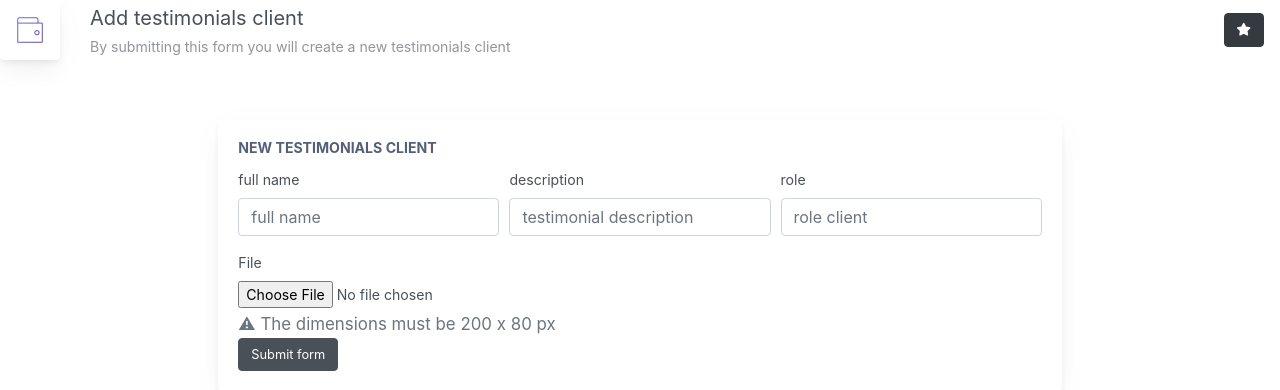
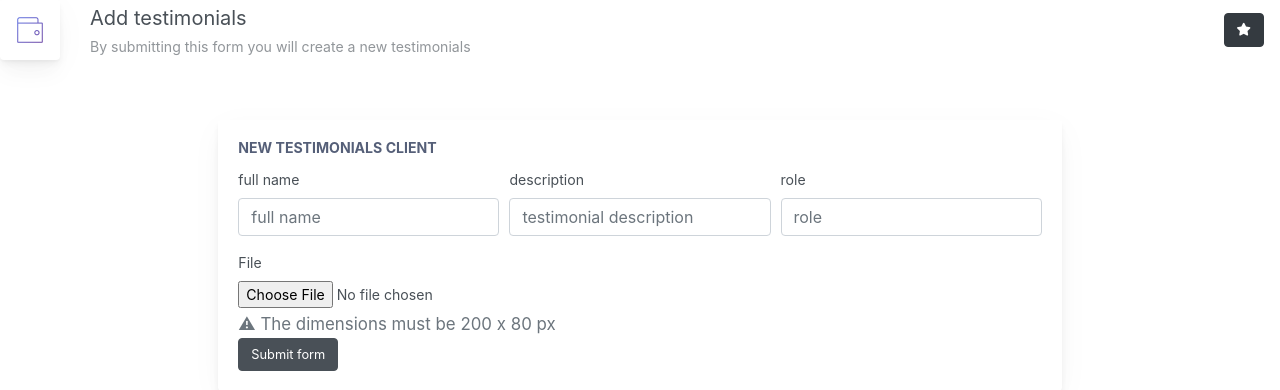
Before and after one commit to Salma-hu/Portfolio, a PHP site: template back-end/resources/templates/back/testimonials/create_testimonials.php in a window 1280 px wide. Shown: the top 390 px of the page. Run offline with PHP 8.4, Linux system fonts and the light colour scheme; the template is opened without the code that fills it, so the values that code supplies are empty; some libraries are stand-ins or nearby versions.

Commit message:
Update create_testimonials.php

```diff
--- a/back-end/resources/templates/back/testimonials/create_testimonials.php
+++ b/back-end/resources/templates/back/testimonials/create_testimonials.php
@@ -10,9 +10,9 @@ submit_testimonials();
                     <i class="pe-7s-wallet icon-gradient bg-plum-plate"> </i>
                 </div>
                 <div>
-                    Add testimonials client
+                    Add testimonials
                     <div class="page-title-subheading">
-                        By submitting this form you will create a new testimonials client
+                        By submitting this form you will create a new testimonials
                     </div>
                 </div>
             </div>
@@ -50,7 +50,7 @@ submit_testimonials();
 
                             <div class="col-md-4 mb-3">
                                 <label for="validationCustom01">role</label>
-                                <input type="text" class="form-control" id="validationCustom01" placeholder="role client" name="role" required="" />
+                                <input type="text" class="form-control" id="validationCustom01" placeholder="role" name="role" required="" />
                                 <div class="valid-feedback">
                                     Looks good!
                                 </div>
```
